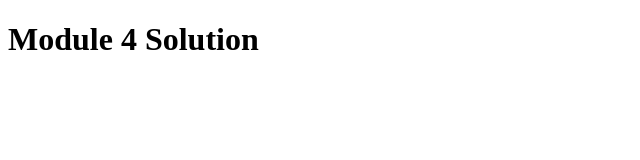
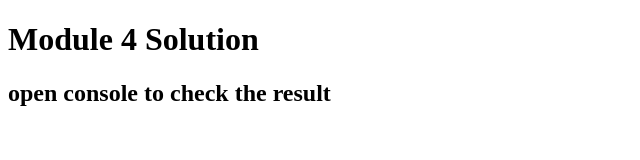
Before and after one commit to sushilsinghrathour/sushilsinghrathour.github.io, a plain HTML site: page week 4/index.html in a window 1280 px wide. Shown: the whole page, without its empty margins (0-640 px from the left). Drawn offline with Linux system fonts and the light colour scheme.

Commit message:
Update index.html

```diff
--- a/week 4/index.html
+++ b/week 4/index.html
@@ -13,6 +13,6 @@
 </head>
 <body>
   <h1> Module 4 Solution</h1>
-
+  <h2> open console to check the result</h2>
 </body>
 </html>
```
